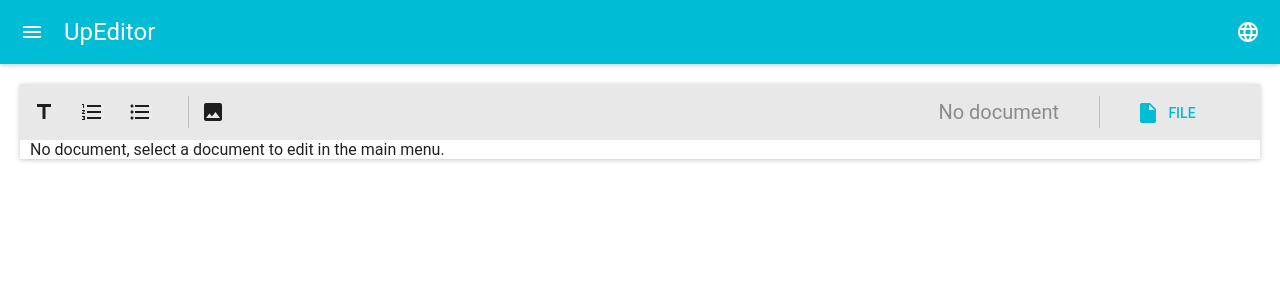
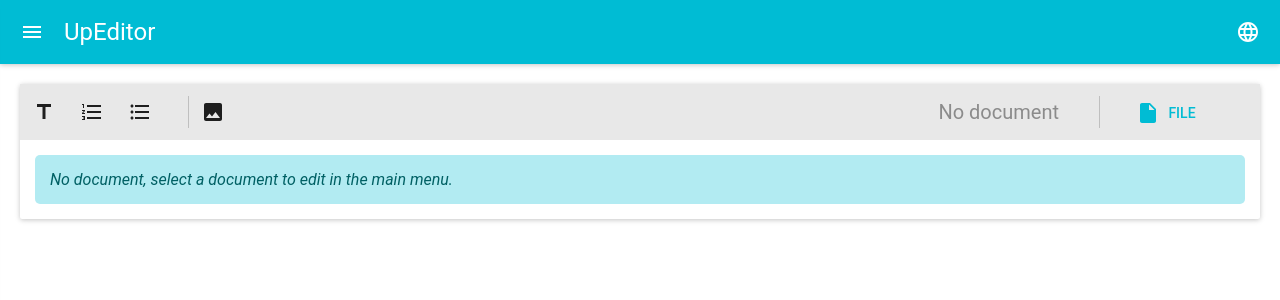
Before and after one commit to same31/upeditor, a React app: page / in a window 1280 px wide. Shown: the top 300 px of the page. Built offline with nearby package versions, Linux system fonts and the light colour scheme; what react-tap-event-plugin would draw is missing.

Commit message:
No document view enhanced

```diff
--- a/src/components/Editor/components/EditorComponent.js
+++ b/src/components/Editor/components/EditorComponent.js
@@ -5,7 +5,7 @@
 import {
     Drawer, AppBar, List, ListItem, Paper,
     Toolbar, ToolbarGroup, ToolbarSeparator, ToolbarTitle, Menu,
-    IconMenu, IconButton, MenuItem, FlatButton, Popover
+    IconMenu, IconButton, MenuItem, FlatButton, Popover, Subheader
 } from 'material-ui';
 import InsertDriveFile from 'material-ui/svg-icons/editor/insert-drive-file';
 import Title from 'material-ui/svg-icons/editor/title';
@@ -44,7 +44,9 @@
         ];
         this.state     = {
             open:         false,
-            content:      { __html: "No document, select a document to edit in the main menu." },
+            content:      { __html: "<div class='info-div" +
+            "' contenteditable='false'>" +
+            "No document, select a document to edit in the main menu.</div>" },
             title:        "No document",
             openFileMenu: false,
             languageMenu: false
@@ -120,6 +122,7 @@
                     open={this.state.open}
                     onRequestChange={(open) => this.setState({ open })}>
                     <List>
+                        <Subheader>Documents available for edition</Subheader>
                         {this.htmlInput.map(listItem => <ListItem key={"htmlInput."+listItem.title} primaryText={listItem.title} leftIcon={<InsertDriveFile />} onClick={this.editDocument.bind(this, listItem)} />)}
                     </List>
                 </Drawer>
--- a/src/components/Editor/style.css
+++ b/src/components/Editor/style.css
@@ -3,5 +3,14 @@
 
 .document-edit {
     text-align: justify;
-    padding-left: 10px;
+    padding: 10px;
 }
+
+.info-div {
+    background-color: #B2EBF2;
+    color: #006064;
+    padding: 15px;
+    border-radius: 5px;
+    margin: 5px;
+    font-style: italic;
+}
```
